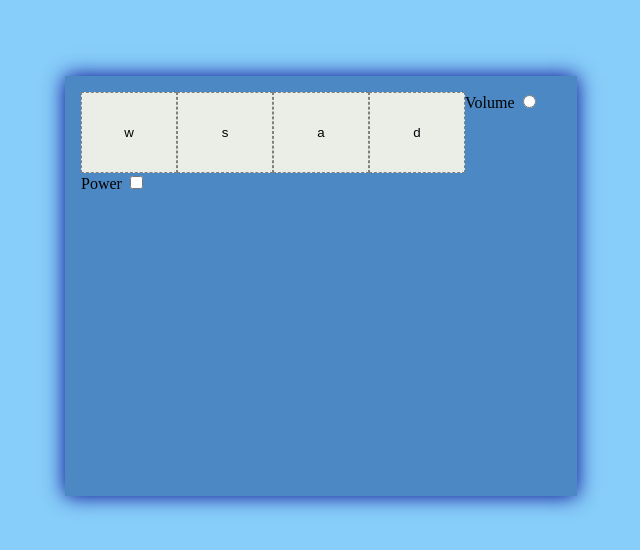
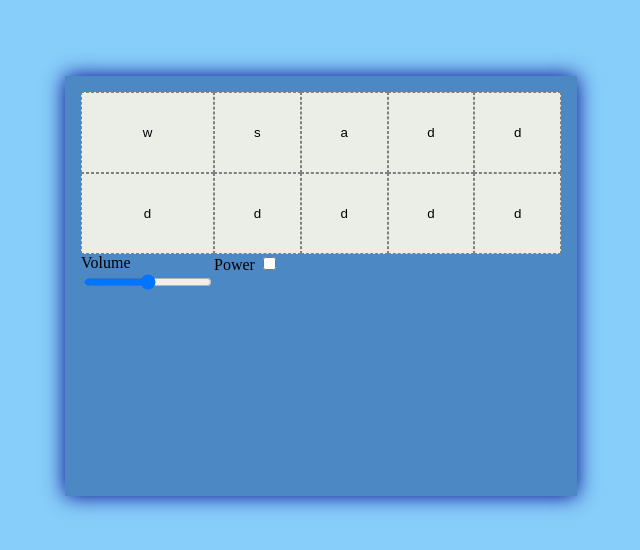
Before and after one commit to manAbl/drum-machine, a React (Create React App) app: page / in a window 1280 px wide. Shown: the part 238-788 px from the top of the page, without its empty margins (319-959 px from the left). Built offline with nearby package versions, Linux system fonts and the light colour scheme.

Commit message:
Fixed inner layout and added several input changes

```diff
--- a/src/components/buttons/Buttons.js
+++ b/src/components/buttons/Buttons.js
@@ -9,9 +9,16 @@ const Buttons = ({ onClick }) => {
       <Button onClick={onClick} className="btn" value="s"/>
       <Button onClick={onClick} className="btn" value="a"/>
       <Button onClick={onClick} className="btn" value="d"/>
+      <Button onClick={onClick} className="btn" value="d"/>
+      <Button onClick={onClick} className="btn" value="d"/>
+      <Button onClick={onClick} className="btn" value="d"/>
+      <Button onClick={onClick} className="btn" value="d"/>
+      <Button onClick={onClick} className="btn" value="d"/>
+      <Button onClick={onClick} className="btn" value="d"/>
+
       <div className="input-group">
         <label htmlFor="volume"> Volume </label>
-        <input name="volume" type="radio" />
+        <input name="volume" type="range" />
       </div>
       <div className="input-group">
         <label htmlFor="power"> Power </label>
```
